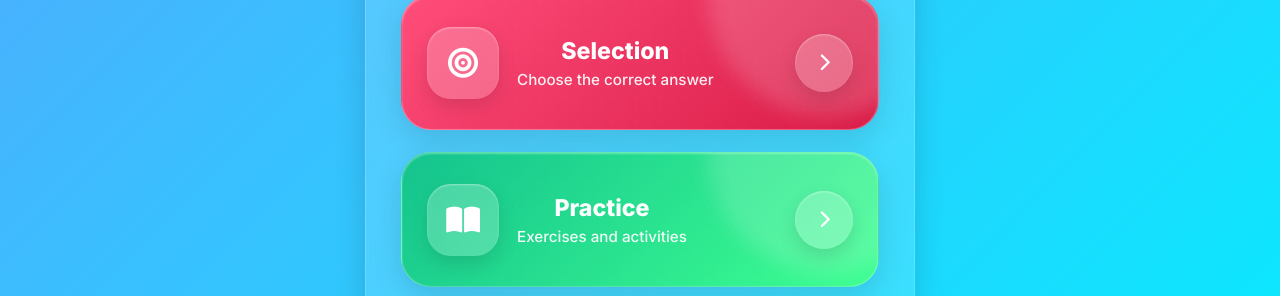
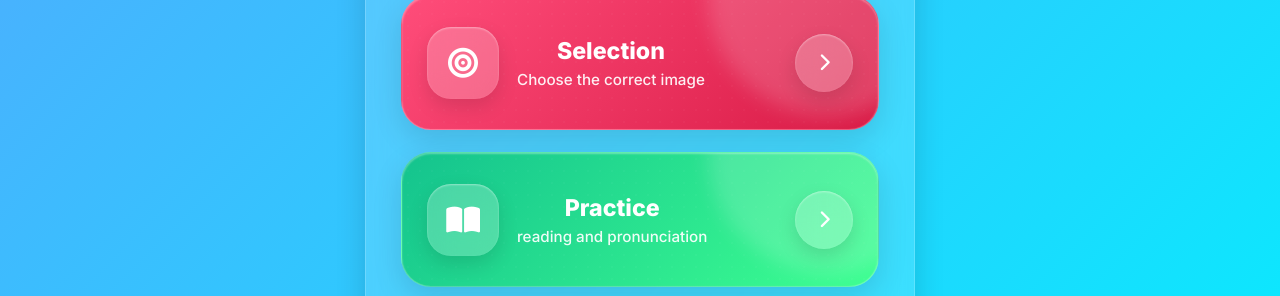
Before and after one commit to techgyr4c/Responsive-English-, a plain HTML site: page index.html in a window 1280 px wide. Shown: the part 200-496 px from the top of the page. Drawn offline with Linux system fonts and the light colour scheme.

```diff
--- a/index.html
+++ b/index.html
@@ -809,7 +809,7 @@
 
 <div class="menu-text">
 <h3>Selection</h3>
-<p>Choose the correct answer</p>
+<p>Choose the correct image</p>
 </div>
 
 </div>
@@ -833,7 +833,7 @@
 
 <div class="menu-text">
 <h3>Practice</h3>
-<p>Exercises and activities</p>
+<p>reading and pronunciation</p>
 </div>
 
 </div>
```
